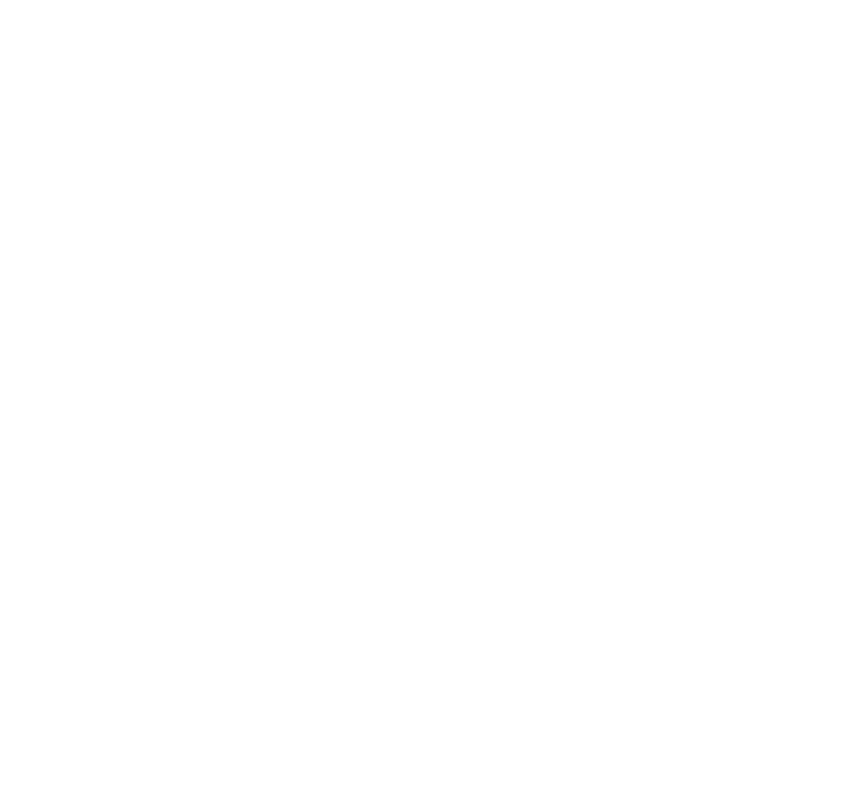
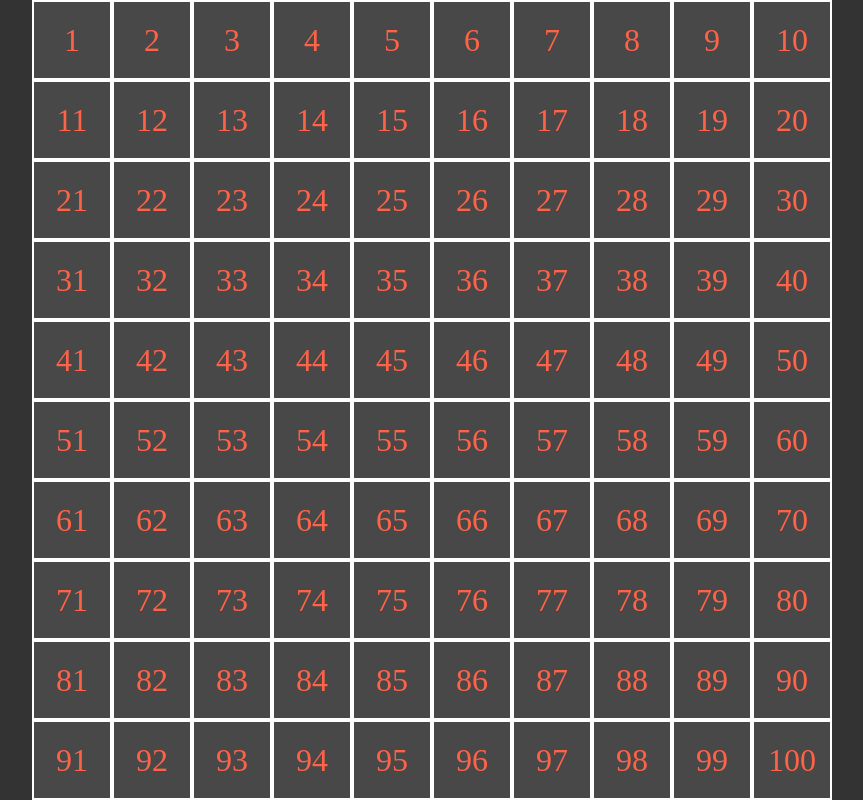
Before and after one commit to DavideLopez/js-campominato-grid, a plain HTML site: page index.html in a window 1280 px wide. Shown: the whole page, without its empty margins (208-1071 px from the left). Drawn offline with Linux system fonts and the light colour scheme.

Commit message:
aggiunta griglia visibile

```diff
--- a/app.js
+++ b/app.js
@@ -1 +1,37 @@
 console.log('campo')
+
+let dimensioneGriglia = 10
+let numeroCelle = dimensioneGriglia ** 2
+const tabelloneEl = document.querySelector('.tabellone')
+
+generaGriglia(dimensioneGriglia, tabelloneEl)
+
+function generaGriglia(dimensione, tabellone) {
+    tabellone.innerHTML = ''
+    const numeroCelle = dimensione ** 2
+
+    for (let i = 0; i < numeroCelle; i++) {
+        console.log(i)
+        // CREA ELEMENTO DIV CON CLASSE SQUARE
+        const cella = getSquareElement()
+        cella.innerHTML = i + 1
+        // APPENDERE ELEMENTO CELLA AL TABELLONE
+        tabellone.append(cella)
+    }
+}
+
+function getSquareElement() {
+    const square = document.createElement('div')
+    square.classList.add('square')
+
+    square.addEventListener('click', clickHandler) //passiamo il riferimento della funzione, NON la sua invocazione
+
+    return square
+}
+
+function clickHandler(event) {
+    console.log(event, event.target)
+    const square = this // elemento al quale è agganciata la funzione, in questo caso, LO SQUARE
+    square.classList.toggle('clicked')
+    square.removeEventListener('click', clickHandler)
+}
--- a/index.html
+++ b/index.html
@@ -4,10 +4,16 @@
     <meta charset="UTF-8">
     <meta http-equiv="X-UA-Compatible" content="IE=edge">
     <meta name="viewport" content="width=device-width, initial-scale=1.0">
+    <link rel="stylesheet" href="style.css">
     <title>js-campominato-grid</title>
 </head>
 <body>
 
+    <main>
+        <div class="tabellone">
+
+        </div>
+    </main>
 
     <script src="app.js"></script>
 </body>
--- a/style.css
+++ b/style.css
@@ -3,3 +3,39 @@
     padding: 0;
     box-sizing: border-box;
 }
+
+body{
+    background-color: #333 ;
+}
+
+main {
+    min-height: 100vh;
+
+    display: flex;
+    justify-content: center;
+    align-items: center;
+}
+
+.tabellone {
+    flex-basis: 100%;
+    display: grid;
+    margin: 0 auto;
+    grid-template-columns: repeat(10,1fr);
+    max-width: 800px;
+    aspect-ratio: 1;
+    background-color: rgba(255, 255, 255, 0.1);
+}
+
+.square {
+    aspect-ratio: 1;
+    border: 2px solid white;
+    display: flex;
+    justify-content: center;
+    align-items: center;
+    color: tomato;
+    font-size: 2rem;
+}
+
+.square.clicked {
+    background-color: aqua;
+}
```
